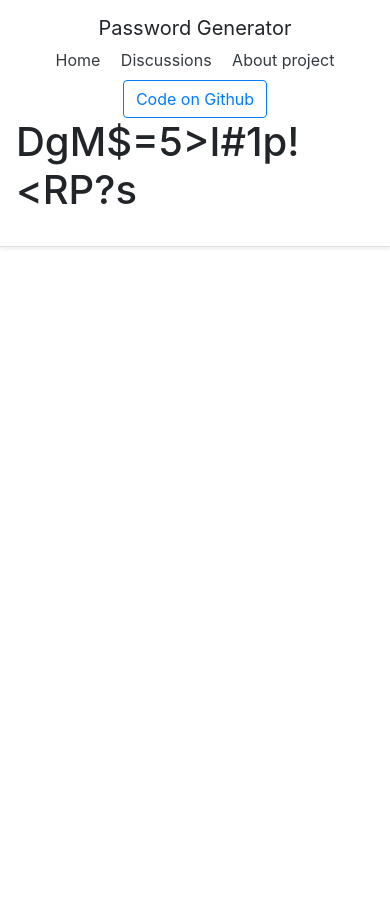
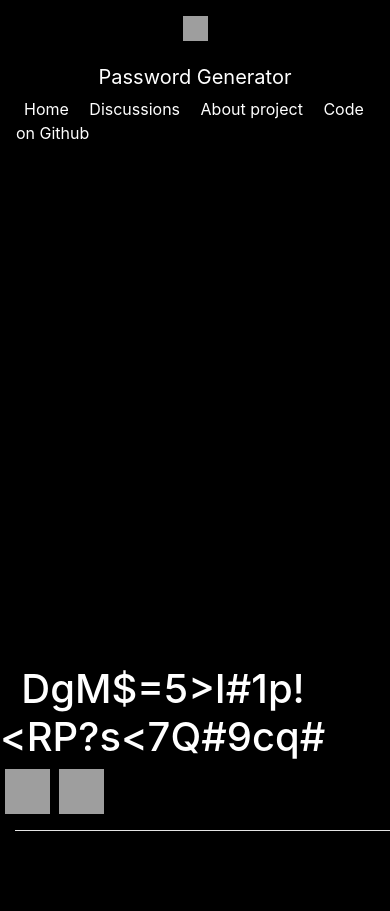
Before and after one commit to ovpd/generate-password, a Django app: page / in a window 390 px wide; the page is wider, and only the part inside the window is pictured. Before the commit the page ends 248 px from the top of that part, so only its background shows below. Run offline with Django 3.2, Linux system fonts and the light colour scheme; some libraries are stand-ins or nearby versions; grey boxes are pictures that could not be loaded.

Commit message:
disign changed

```diff
--- a/mysite/about/views.py
+++ b/mysite/about/views.py
@@ -1,4 +1,4 @@
 from django.shortcuts import render
 
 def about(request):
-    return render(request, 'about/about.html')
+    return render(request, 'about/about.html',{"Name": "About"})
--- a/mysite/discussions/views.py
+++ b/mysite/discussions/views.py
@@ -1,4 +1,4 @@
 from django.shortcuts import render
 
 def discussions_main(request):
-    return render(request, "discussions/discussions.html")
+    return render(request, "discussions/discussions.html",{"Name": "Discuss"})
--- a/mysite/mainApp/generate.py
+++ b/mysite/mainApp/generate.py
@@ -2,7 +2,7 @@ import random
 
 def random_password():
     chars = '+-/*!&$#?=@<>abcdefghijklnopqrstuvwxyzABCDEFGHIJKLMNOPQRSTUVWXYZ1234567890'
-    length = 17
+    length = 25 #27
 
     password =''
     for i in range(length):
--- /dev/null
+++ b/mysite/mainApp/templates/mainApp/discussions/discussions.html
@@ -0,0 +1 @@
+{%extends 'mainApp/homePage.html'%}
--- /dev/null
+++ b/mysite/mainApp/templates/mainApp/generator.html
@@ -0,0 +1,54 @@
+{%extends 'mainApp/homePage.html'%}
+
+{% block content %}
+
+<div class="row text-center">
+  <div class="col-md-4"><h3 style="color: #ffffff;">&nbsp;</h3></div>
+  <div class="col-md-4">&nbsp;</div>
+    <div class="col-md-4">&nbsp;</div>
+</div>
+<div class="row text-center">
+  <div class="col-md-4"><h3 style="color: #ffffff;">&nbsp;</h3></div>
+  <div class="col-md-4">&nbsp;</div>
+    <div class="col-md-4">&nbsp;</div>
+</div>
+<div class="row text-center">
+  <div class="col-md-4"><h3 style="color: #ffffff;">&nbsp;</h3></div>
+  <div class="col-md-4">&nbsp;</div>
+    <div class="col-md-4">&nbsp;</div>
+</div>
+<div class="row text-center">
+  <div class="col-md-4"><h3 style="color: #ffffff;">&nbsp;</h3></div>
+  <div class="col-md-4">&nbsp;</div>
+    <div class="col-md-4">&nbsp;</div>
+</div>
+<div class="row text-center">
+  <div class="col-md-4"><h3 style="color: #ffffff;">&nbsp;</h3></div>
+  <div class="col-md-4">&nbsp;</div>
+    <div class="col-md-4">&nbsp;</div>
+</div>
+
+
+  <div class="jumbotron jumbotron-fluid" style="background-color:transparent !important;">
+
+    <div class="row">
+      <div class="col-md-3"></div>
+      <div class="col-md-5"><h1 style="color: #ffffff;">&nbsp;&nbsp;{{random_password}} &nbsp;&nbsp; <h1/></div>
+        <div class="col-md-1">&nbsp;<img src="https://sun9-38.userapi.com/c858120/v858120140/c011a/rD_PlaQleMo.jpg" width="45" height="45" alt="logo" />&nbsp;&nbsp;<img src="https://sun9-15.userapi.com/c858120/v858120140/c0134/fKlx4r6fDeU.jpg" width="45" height="45" alt="logo" /></button></div>
+      <div class="col-md-3"></div>
+    </div>
+    <div class="container"><hr></div>
+    <!-- <div class="row text-right">
+      <div class="col-md-2"></div>
+      <div class="col-md-4"> &nbsp;&nbsp;&nbsp;&nbsp;&nbsp;&nbsp;&nbsp;&nbsp;&nbsp;&nbsp; &nbsp;&nbsp;  &nbsp;&nbsp;  &nbsp;&nbsp;<a style="color: #ffffff;" class="p-1"><img src="https://psv4.userapi.com/c848132/u350835884/docs/d14/1a07157b2171/delete_1.png?extra=T_-Vc-kHnKgHykwtw65KWZEUSBlLQ74UbxTV76EkKMKN6N2bbC4exlNS-kUczcMxAmX4MtkBq8EFHxrcGz5UaaZytjnRCJTbII7pe2XjQvzjn6o1VuuEZCFu4jhbItYJYIQmawgSZAvg_5VwUzm0fIwe6Q" width="15" height="15" alt="logo"/>&nbsp;&nbsp;Symbols</a>
+      &nbsp;&nbsp;<a style="color: #ffffff;" class="p-1"><img src="https://psv4.userapi.com/c848132/u350835884/docs/d14/1a07157b2171/delete_1.png?extra=T_-Vc-kHnKgHykwtw65KWZEUSBlLQ74UbxTV76EkKMKN6N2bbC4exlNS-kUczcMxAmX4MtkBq8EFHxrcGz5UaaZytjnRCJTbII7pe2XjQvzjn6o1VuuEZCFu4jhbItYJYIQmawgSZAvg_5VwUzm0fIwe6Q" width="15" height="15" alt="logo"/>&nbsp;&nbsp;Digits</a>
+      &nbsp;&nbsp;<a style="color: #ffffff;" class="p-1"><img src="https://psv4.userapi.com/c848132/u350835884/docs/d14/1a07157b2171/delete_1.png?extra=T_-Vc-kHnKgHykwtw65KWZEUSBlLQ74UbxTV76EkKMKN6N2bbC4exlNS-kUczcMxAmX4MtkBq8EFHxrcGz5UaaZytjnRCJTbII7pe2XjQvzjn6o1VuuEZCFu4jhbItYJYIQmawgSZAvg_5VwUzm0fIwe6Q" width="15" height="15" alt="logo"/>&nbsp;&nbsp;Letters</a>
+      </div>
+      <div class="col-md-2"></div>
+      <div class="col-md-3"></div>
+      <div class="col-md-1"></div>
+    </div> -->
+
+    </div>
+
+{% endblock %}
--- a/mysite/mainApp/templates/mainApp/homePage.html
+++ b/mysite/mainApp/templates/mainApp/homePage.html
@@ -5,19 +5,39 @@
   <meta name="viewport" content="width=device-width, initial-scale=1.0">
   <meta http-equiv="X-UA-Compatible" content="ie=edge">
   <link rel="icon" href="https://png.pngtree.com/svg/20170726/_password_371297.png">
-  <title>Home</title>
-  {% load staticfiles %}
-  <link rel="stylesheet" href="https://stackpath.bootstrapcdn.com/bootstrap/4.3.1/css/bootstrap.min.css">
+  <title>{{Name}}</title>
+  <style>
+   hr {
+    border: none; /* Убираем границу */
+    background-color: white; /* Цвет линии */
+    height: 14px; /* Толщина линии */
+    width: 890px;
+
+   }
+  </style>
+  <script src="https://code.jquery.com/jquery-3.3.1.slim.min.js" integrity="sha384-q8i/X+965DzO0rT7abK41JStQIAqVgRVzpbzo5smXKp4YfRvH+8abtTE1Pi6jizo" crossorigin="anonymous"></script>
+  <script src="https://cdnjs.cloudflare.com/ajax/libs/popper.js/1.14.7/umd/popper.min.js" integrity="sha384-UO2eT0CpHqdSJQ6hJty5KVphtPhzWj9WO1clHTMGa3JDZwrnQq4sF86dIHNDz0W1" crossorigin="anonymous"></script>
+  <script src="https://stackpath.bootstrapcdn.com/bootstrap/4.3.1/js/bootstrap.min.js" integrity="sha384-JjSmVgyd0p3pXB1rRibZUAYoIIy6OrQ6VrjIEaFf/nJGzIxFDsf4x0xIM+B07jRM" crossorigin="anonymous"></script>
+  <link rel="stylesheet" href="https://stackpath.bootstrapcdn.com/bootstrap/4.3.1/css/bootstrap.min.css" integrity="sha384-ggOyR0iXCbMQv3Xipma34MD+dH/1fQ784/j6cY/iJTQUOhcWr7x9JvoRxT2MZw1T" crossorigin="anonymous">
+<script src="https://stackpath.bootstrapcdn.com/bootstrap/4.3.1/js/bootstrap.min.js" integrity="sha384-JjSmVgyd0p3pXB1rRibZUAYoIIy6OrQ6VrjIEaFf/nJGzIxFDsf4x0xIM+B07jRM" crossorigin="anonymous"></script>
  </head>
- <body style="background: white">
-  <div class="d-flex flex-column flex-md-row align-items-center p-3 px-md-4 mb-3 bg-white border-bottom shadow-sm">
-    <h5 class="my-0 mr-md-auto font-weight-normal">Password Generator</h5>
+ <body style="background: #000000">
+
+
+  <div class="d-flex flex-column flex-md-row align-items-center p-3 px-md-4 mb-3 bg-black">
+    <img src="https://psv4.userapi.com/c848136/u350835884/docs/d16/7954f3385bbb/password_371297_1.png?extra=YbWSXerOJHuYbJ_Gw-8-ULIH-xlJMCDFuMHOBwvosrfJ3k1dp3mIHSAlfTrCxJGB5emuebfoErUgzZ7xnXey5SRnJkG9VRALfdV1IA65wfJ1Dg6PrE9g-2DT5wszNsDRv37asVRDHfRU-gkipSthlbBfdw" width="25" height="25" alt="logo" />
+&nbsp; &nbsp;
+    <h5 style="color: #ffffff;" class="my-0 mr-md-auto font-weight-normal">Password Generator</h5>
     <nav class="my-2 my-md-0 mr-md-3">
-      <a class="p-2 text-dark" href="{% url 'index' %}">Home</a>
-      <a class="p-2 text-dark" href="discussions/">Discussions</a>
-      <a class="p-2 text-dark" href="about/">About project</a>
+      <a style="color: #ffffff;" class="p-2" href="{% url 'index' %}">Home</a>
+      <a style="color: #ffffff;" class="p-2" href="{% url 'discussions' %}">Discussions</a>
+      <a style="color: #ffffff;" class="p-2" href="{% url 'about' %}">About project</a>
+      <a style="color: #ffffff;" class="p-2" href="https://github.com/python77777121/generate-password">Code on Github</a>
     </nav>
-    <a class="btn btn-outline-primary" href="https://github.com/python77777121/generate-password">Code on Github</a>
-    <h1>{{random_password}}<h1/>
+    </div>
+    {% block content %}
+
+    {% endblock %}
+
  </body>
 </html>
--- a/mysite/mainApp/views.py
+++ b/mysite/mainApp/views.py
@@ -4,4 +4,4 @@ from mainApp.generate import random_password
 
 
 def index(request):
-    return render(request, 'mainApp/homePage.html', {"random_password": random_password()})
+    return render(request, 'mainApp/generator.html', {"random_password": random_password(), "Name": "Home"})
```
Also changed, not shown: mysite/discussions/templates/discussions/discussions.html (+1 -24 lines).
